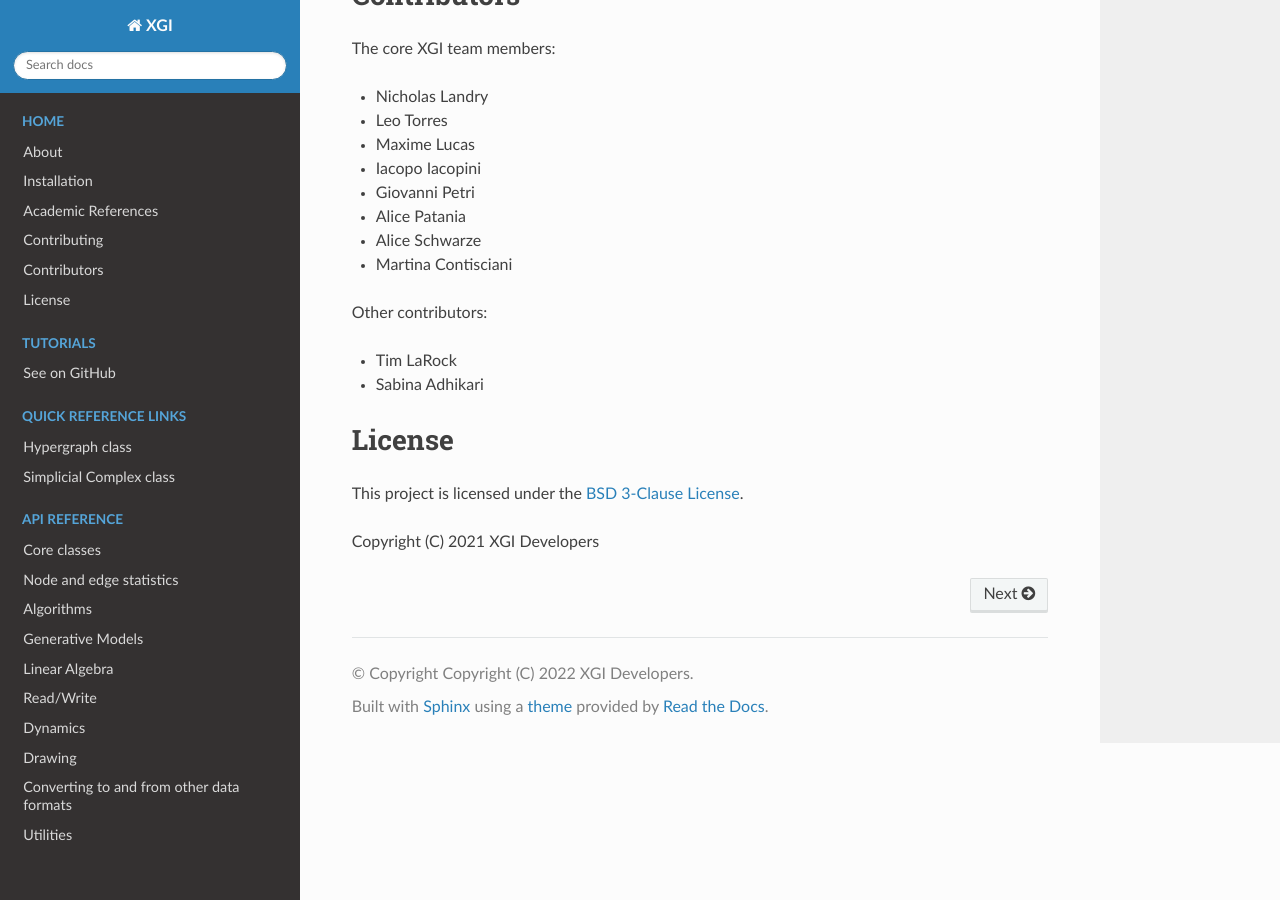
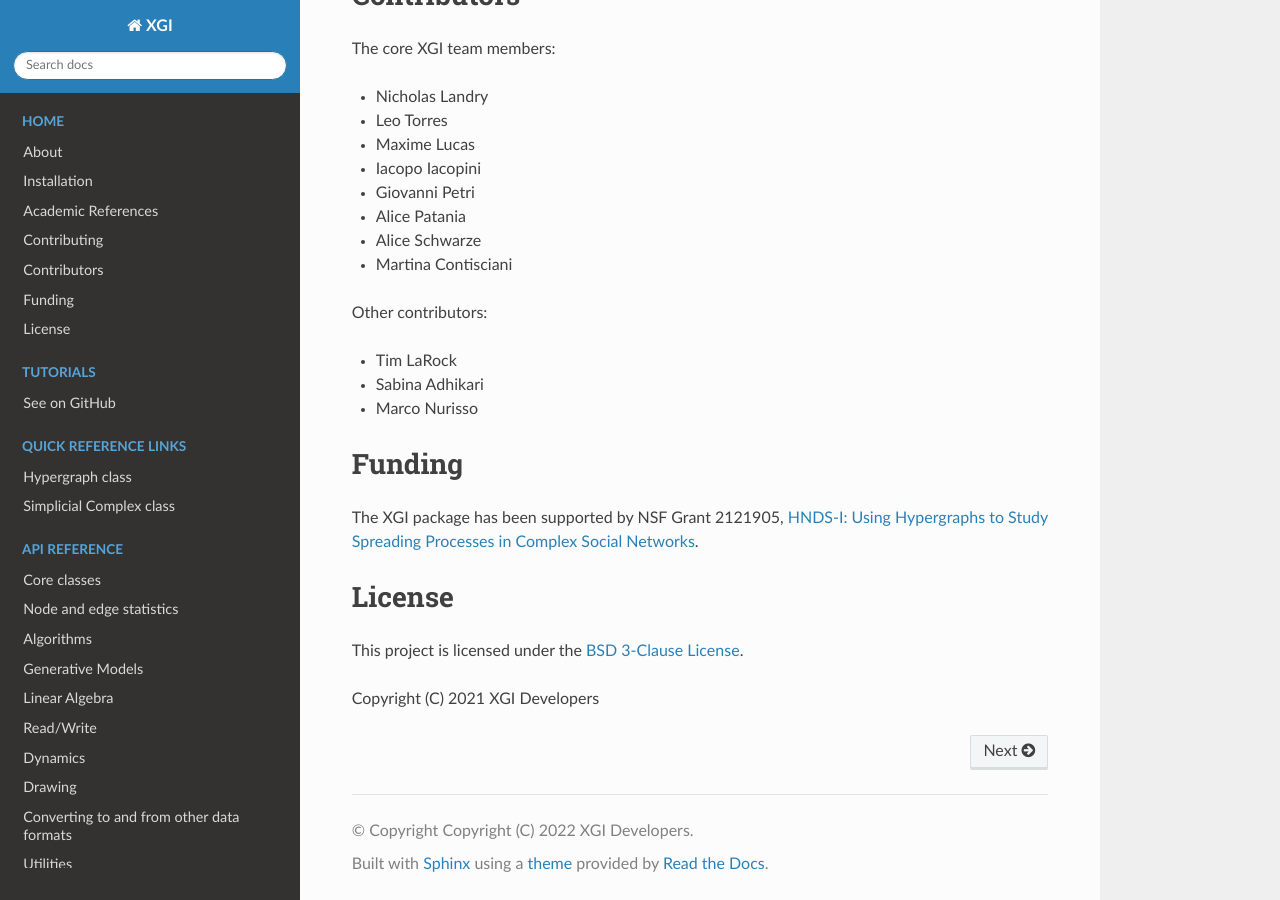
Before and after one commit to xgi-org/xgi, a Sphinx documentation site: the page built from docs/source/index.rst, in a window 1280 px wide and 900 px high, scrolled down 1917 px. Built offline with Sphinx 7.4.7 and the Read the Docs theme 2.0.0, drawn with Linux system fonts in a browser that asks for light colours.

Commit message:
added funding

```diff
--- a/docs/source/index.rst
+++ b/docs/source/index.rst
@@ -151,6 +151,14 @@ Other contributors:
 
 * Tim LaRock
 * Sabina Adhikari
+* Marco Nurisso
+
+Funding
+=======
+
+The XGI package has been supported by NSF Grant 2121905,
+`HNDS-I: Using Hypergraphs to Study Spreading Processes in Complex Social Networks <https://www.nsf.gov/awardsearch/showAward?AWD_ID=2121905>`_.
+
 
 License
 =======
```
Also changed, not shown: docs/source/about.rst (+8 -0 lines).
